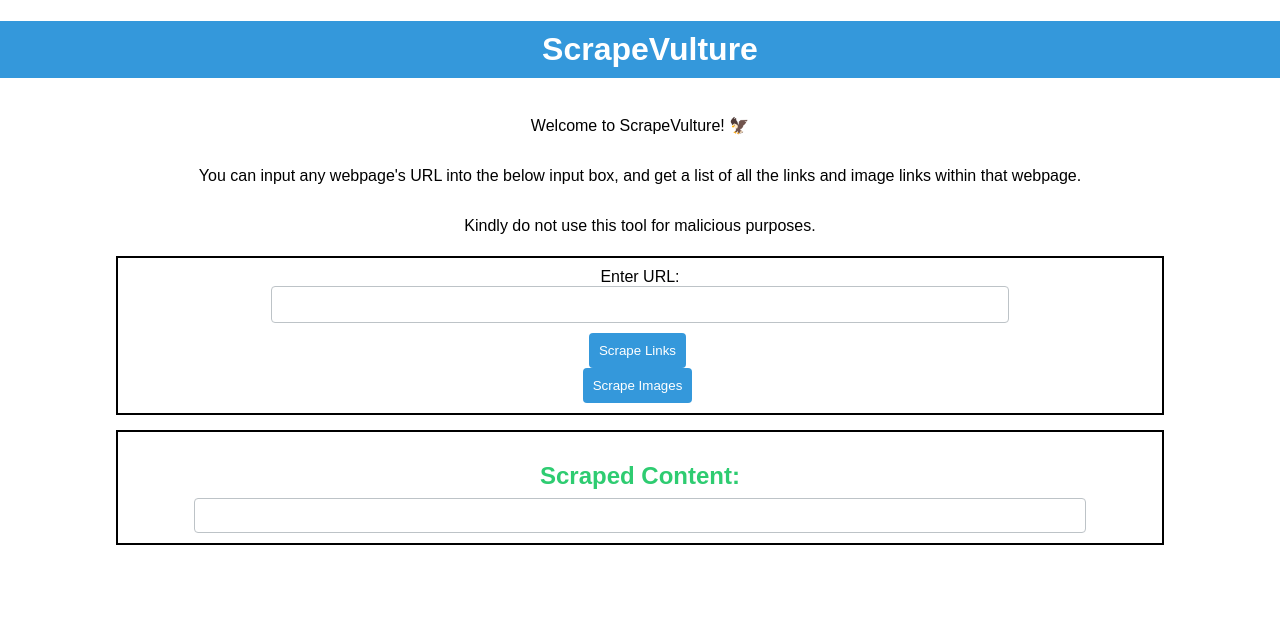
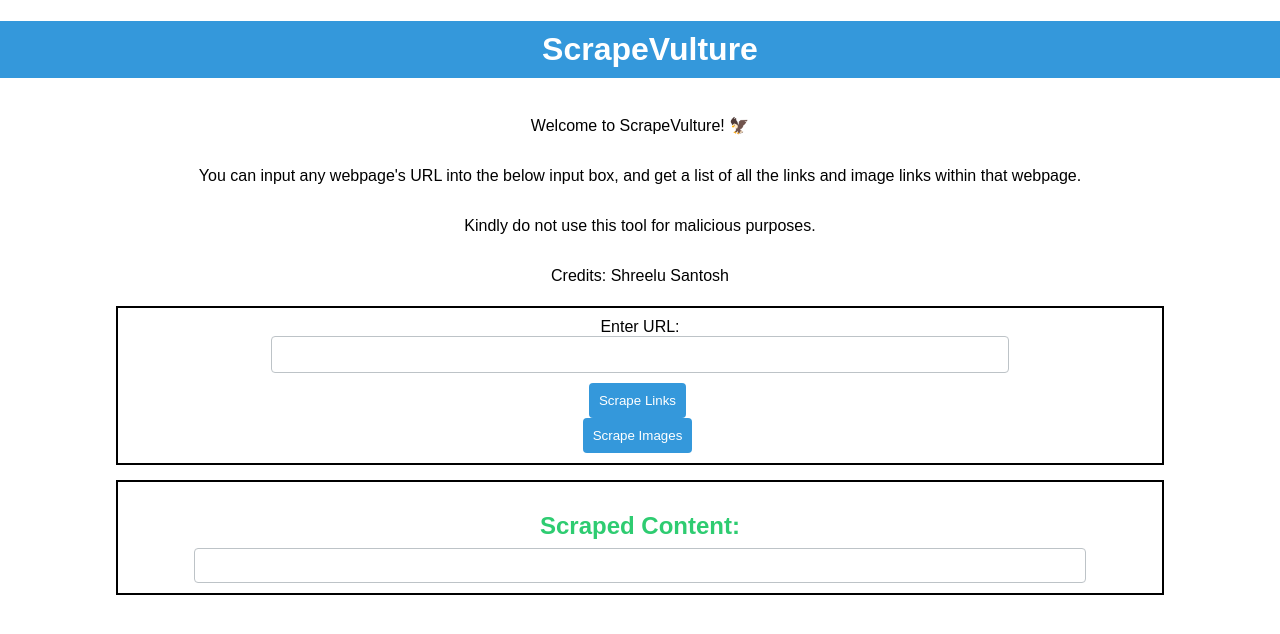
Before and after one commit to ShreeluSantosh/ScrapeEagle, a React (Create React App) app in the folder frontend-app/: page / in a window 1280 px wide. Shown: the top 634 px of the page. Built offline with nearby package versions, Linux system fonts and the light colour scheme.

Commit message:
Updated App.js

```diff
--- a/frontend-app/src/App.js
+++ b/frontend-app/src/App.js
@@ -57,6 +57,9 @@
         <p align="center">
           Kindly do not use this tool for malicious purposes.
         </p>
+        <p align="center">
+          Credits: Shreelu Santosh
+        </p>
         <div className="input-box">
           <label>Enter URL:</label>
           <input type="text" value={url} onChange={handleUrlChange} />
```
